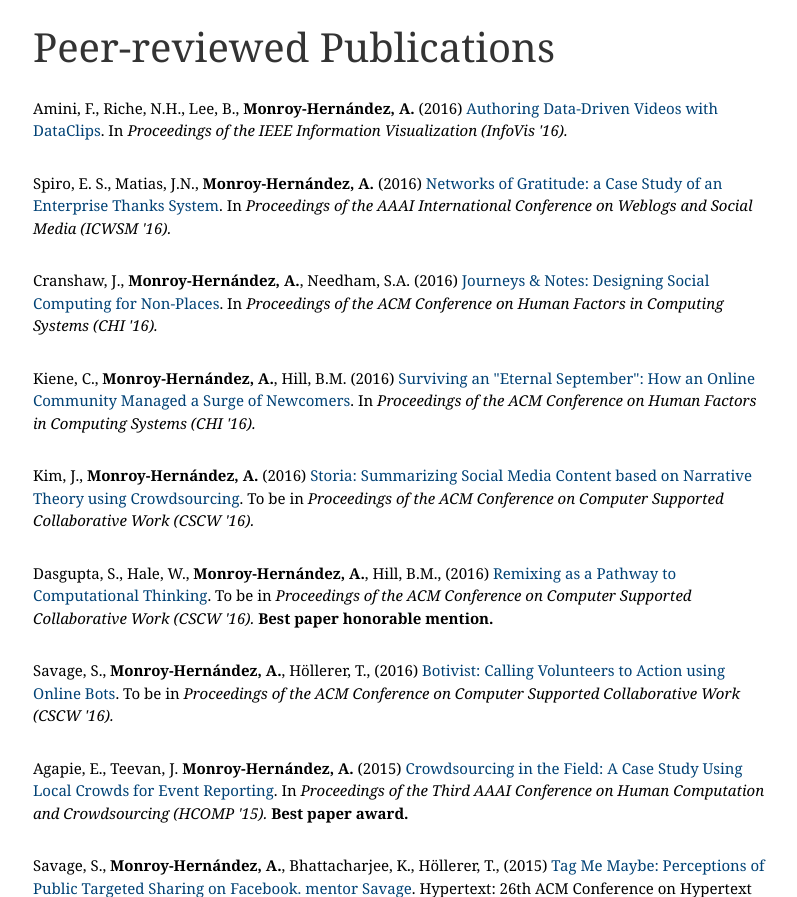
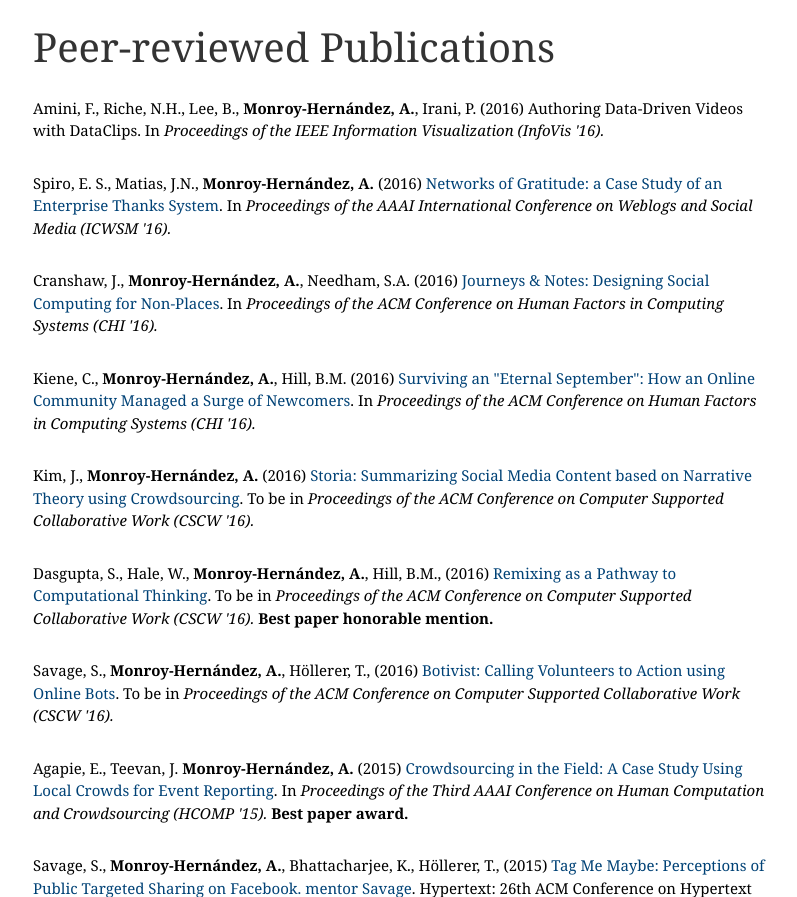
Before and after one commit to andresmh/andresmh.github.io, a plain HTML site: page index.html in a window 1280 px wide. Shown: the part 3847-4744 px from the top of the page, without its empty margins (347-1144 px from the left). Drawn offline with Linux system fonts and the light colour scheme.

Commit message:
Update index.html

```diff
--- a/index.html
+++ b/index.html
@@ -290,7 +290,7 @@
 
     <ul>
     <li itemscope="" itemtype="http://schema.org/Article">
-	   <p><span itemprop="author">Amini, F.</span>,  <span itemprop="author">Riche, N.H.</span>, <span itemprop="author">Lee, B.</span>, <b><span itemprop="author">Monroy-Hernández, A.</span></b> (<span itemprop="copyrightYear">2016</span>) <span itemprop="name"><a href="">Authoring Data-Driven Videos with DataClips</a></span>. In <i>Proceedings of the IEEE Information Visualization (InfoVis '16).</i></p></li>
+	   <p><span itemprop="author">Amini, F.</span>,  <span itemprop="author">Riche, N.H.</span>, <span itemprop="author">Lee, B.</span>, <b><span itemprop="author">Monroy-Hernández, A.</span></b>, <span itemprop="author">Irani, P.</span> (<span itemprop="copyrightYear">2016</span>) <span itemprop="name">Authoring Data-Driven Videos with DataClips</span>. In <i>Proceedings of the IEEE Information Visualization (InfoVis '16).</i></p></li>
 
     <li itemscope="" itemtype="http://schema.org/Article">
 	   <p><span itemprop="author">Spiro, E. S.</span>,  <span itemprop="author">Matias, J.N.</span>, <b><span itemprop="author">Monroy-Hernández, A.</span></b> (<span itemprop="copyrightYear">2016</span>) <span itemprop="name"><a href="http://www.aaai.org/ocs/index.php/ICWSM/ICWSM16/paper/view/13098">Networks of Gratitude: a Case Study of an Enterprise Thanks System</a></span>. In <i>Proceedings of the AAAI International Conference on Weblogs and Social Media (ICWSM '16).</i></p></li>
```
